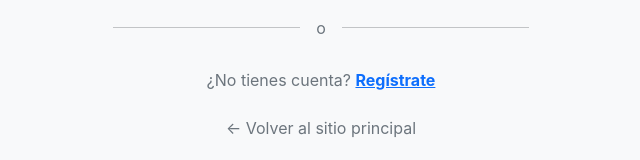
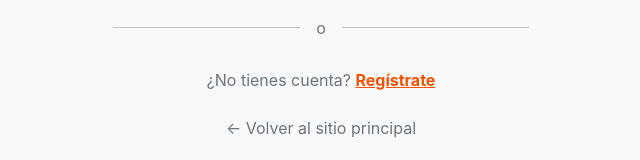
Before and after one commit to VicenteRen/Ferreteria-Los-Maestros-React, a React (Vite) app: page /login in a window 1280 px wide. Shown: the part 493-653 px from the top of the page, without its empty margins (319-959 px from the left). Built offline with nearby package versions, Linux system fonts and the light colour scheme.

Commit message:
style(login): ajustar color del enlace de registro

```diff
--- a/src/components/organism/FormularioLogin.tsx
+++ b/src/components/organism/FormularioLogin.tsx
@@ -145,7 +145,7 @@ const handleContrasenaChange = (valor: string) => {
 
       <p className="text-center text-secondary">
         ¿No tienes cuenta?{" "}
-        <Link to="/registro" className="fw-bold text-decoration-underline">
+        <Link to="/registro" className="fw-bold text-decoration-underline" style={{color: "#f45100" }}>
           Regístrate
         </Link>
       </p>
```
